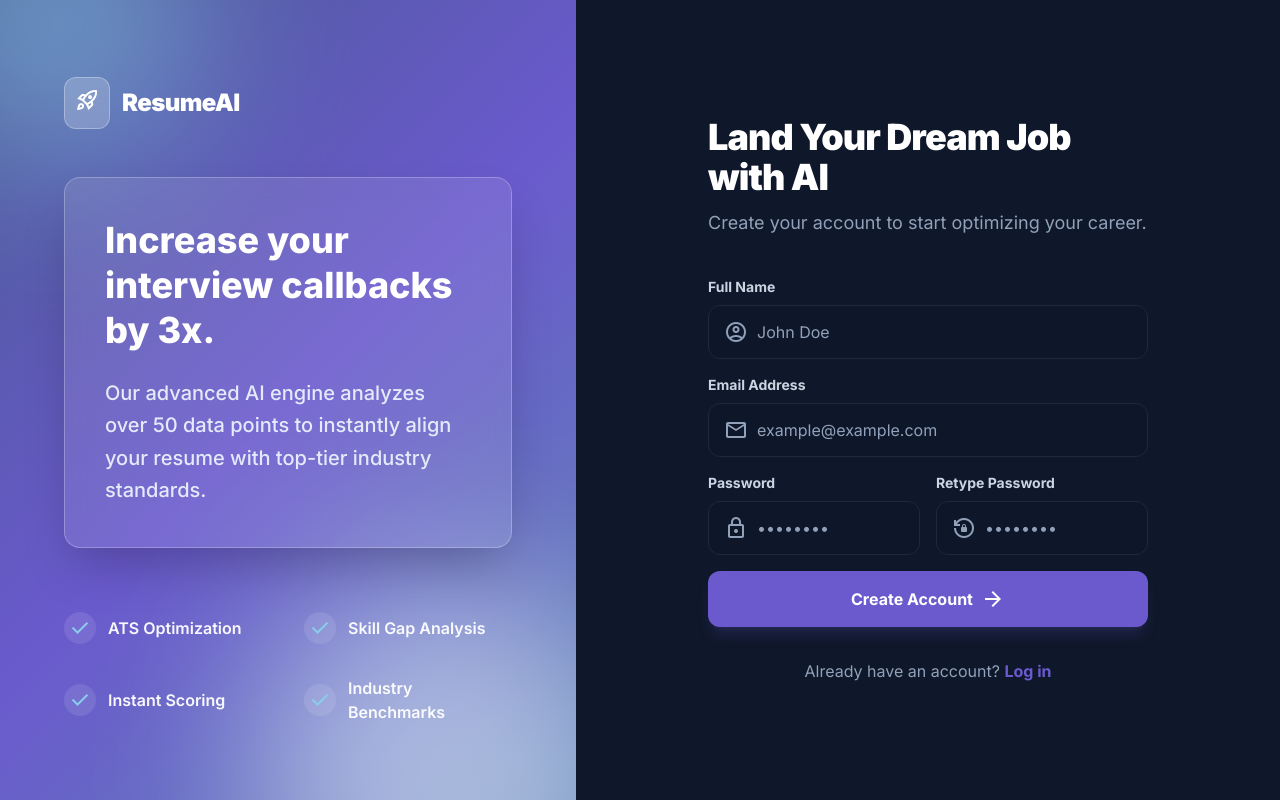
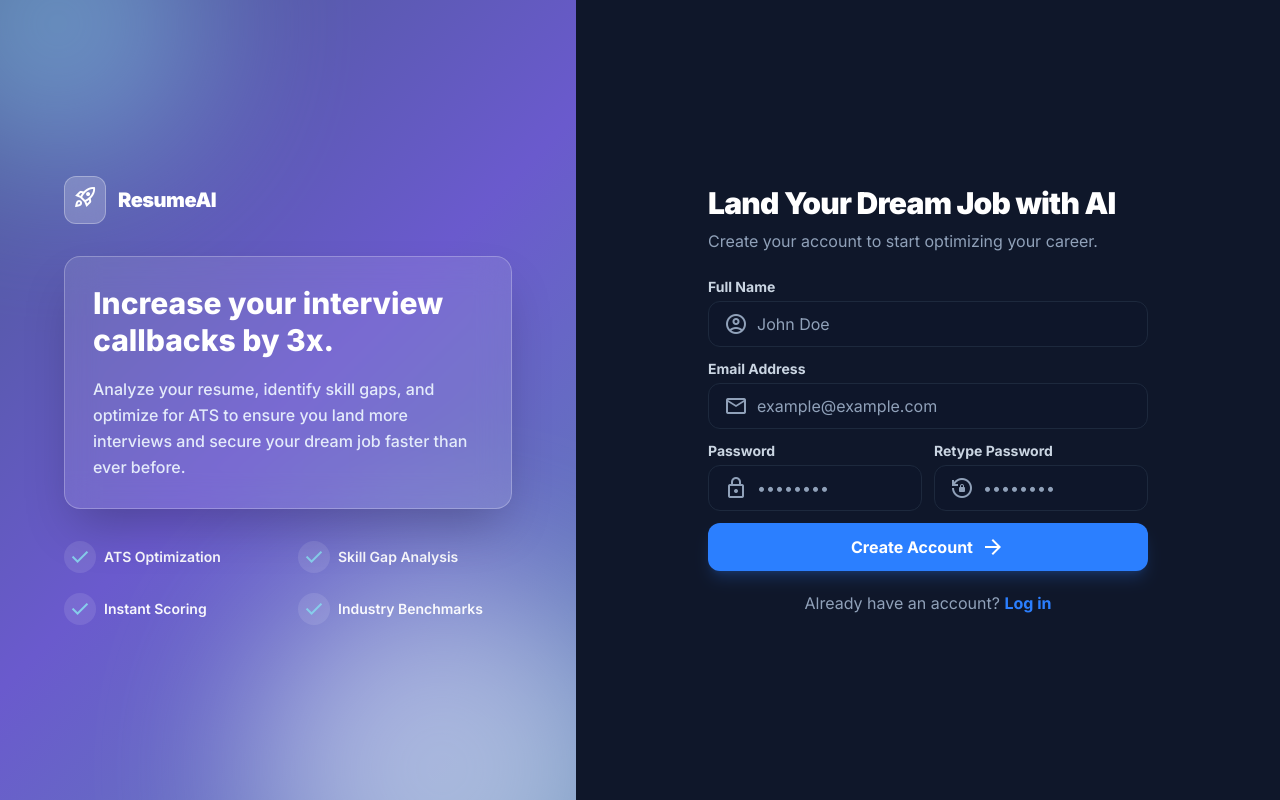
Before and after one commit to PeterSzep/resume-rater, a React (Vite) app in the folder frontend/resume-rater-frontend/: page /register in a window 1280 px wide. Built offline with nearby package versions, Linux system fonts and the light colour scheme; no server answers.

Commit message:
registering errors added

```diff
--- a/frontend/resume-rater-frontend/src/App.tsx
+++ b/frontend/resume-rater-frontend/src/App.tsx
@@ -21,4 +21,4 @@ function App() {
   )
 }
 
-export default App
+export default App;
--- /dev/null
+++ b/frontend/resume-rater-frontend/src/api/index.ts
@@ -0,0 +1 @@
+export const BASE_URL = import.meta.env.VITE_API_URL;
--- a/frontend/resume-rater-frontend/src/api/users.ts
+++ b/frontend/resume-rater-frontend/src/api/users.ts
@@ -1,4 +1,4 @@
-const BASE_URL = import.meta.env.VITE_API_URL;
+import { BASE_URL } from './index';
 
 export async function regsiterUser(name : string, email : string, password : string) {
     const response = await fetch(`${BASE_URL}/accounts/`, {
--- a/frontend/resume-rater-frontend/src/pages/Register.tsx
+++ b/frontend/resume-rater-frontend/src/pages/Register.tsx
@@ -1,156 +1,263 @@
-import { Link } from 'react-router-dom'
-import { regsiterUser } from '../api/users';
+import { Link, useNavigate } from "react-router-dom";
+import { regsiterUser } from "../api/users";
+import { z } from "zod";
+import { useState } from "react";
+import { type FieldErrors } from "../types/userTypes";
+
+const registrationSchema = z.object({
+  name: z
+    .string()
+    .min(5, "Name must be at least 5 characters")
+    .regex(/^[a-zA-Z\s]+$/, "Name can only contain letters and spaces"),
+  email: z.email("Invalid email address"),
+  password: z.string().min(8, "Password must be at least 8 characters"),
+});
+
+
 
 export default function Register() {
-  const handleSubmit = async (e: React.FormEvent<HTMLFormElement>) => {
-    e.preventDefault();
-    const formData = new FormData(e.currentTarget);
-    const name = formData.get('name') as string;
-    const email = formData.get('email') as string;
-    const password = formData.get('password') as string;
+  const navigate = useNavigate();
+
+  const [name, setName] = useState("");
+  const [email, setEmail] = useState("");
+  const [password, setPassword] = useState("");
+  const [retypePassword, setRetypePassword] = useState("");
+  const [errors, setErrors] = useState<FieldErrors>({});
+
+  const handleSubmit = async () => {
+    const newErrors: FieldErrors = {};
+
+    const validation = registrationSchema.safeParse({ name, email, password });
+    if (!validation.success) {
+      const fieldErrors = validation.error.flatten().fieldErrors;
+      if (fieldErrors.name?.[0]) newErrors.name = fieldErrors.name[0];
+      if (fieldErrors.email?.[0]) newErrors.email = fieldErrors.email[0];
+      if (fieldErrors.password?.[0]) newErrors.password = fieldErrors.password[0];
+    }
+
+    if (password !== retypePassword) {
+      newErrors.retypePassword = "Passwords do not match";
+    }
+
+    if (Object.keys(newErrors).length > 0) {
+      setErrors(newErrors);
+      return;
+    }
+
+    setErrors({});
     try {
       const result = await regsiterUser(name, email, password);
-      console.log('Registration successful:', result);
+      if (result) {
+        navigate("/");
+      }
     } catch (error) {
-      console.error('Registration failed:', error);
+      console.error("Registration failed:", error);
     }
   };
 
   return (
     <div className="relative flex min-h-screen w-full flex-col lg:flex-row font-display bg-alice-blue dark:bg-background-dark text-slate-900 dark:text-white overflow-x-hidden">
-
-      <div className="relative hidden lg:flex w-full lg:w-[45%] gradient-bg flex-col items-center justify-center p-12 overflow-hidden">
+      <div className="relative hidden lg:flex w-full lg:w-[45%] gradient-bg flex-col items-center justify-center p-8 overflow-hidden">
         <div className="abstract-shape bg-sky-blue w-72 h-72 top-[-15%] left-[-15%] rounded-full" />
         <div className="abstract-shape bg-alice-blue w-96 h-96 bottom-[-20%] right-[-10%] rounded-full" />
 
         <div className="z-10 w-full max-w-md">
-          <div className="mb-12 flex items-center gap-3">
-            <div className="bg-white/20 backdrop-blur-md p-2.5 rounded-xl border border-white/30">
-              <span className="material-symbols-outlined text-white text-3xl">rocket_launch</span>
+          <div className="mb-8 flex items-center gap-3">
+            <div className="bg-white/20 backdrop-blur-md p-2 rounded-xl border border-white/30">
+              <span className="material-symbols-outlined text-white text-2xl">
+                rocket_launch
+              </span>
             </div>
-            <h2 className="text-white text-2xl font-black tracking-tight">ResumeAI</h2>
+            <h2 className="text-white text-xl font-black tracking-tight">
+              ResumeAI
+            </h2>
           </div>
 
-          <div className="glass-card rounded-2xl p-10 shadow-2xl">
-            <h3 className="text-white text-4xl font-extrabold leading-tight mb-6">
+          <div className="glass-card rounded-2xl p-7 shadow-2xl">
+            <h3 className="text-white text-3xl font-extrabold leading-tight mb-4">
               Increase your interview callbacks by 3x.
             </h3>
-            <p className="text-alice-blue/90 text-xl leading-relaxed font-medium">
-              Our advanced AI engine analyzes over 50 data points to instantly align your resume with top-tier industry standards.
+            <p className="text-alice-blue/90 text-base leading-relaxed font-medium">
+              Analyze your resume, identify skill gaps, and optimize for ATS to
+              ensure you land more interviews and secure your dream job faster
+              than ever before.
             </p>
           </div>
 
-          <div className="mt-16 grid grid-cols-2 gap-8">
-            {['ATS Optimization', 'Skill Gap Analysis', 'Instant Scoring', 'Industry Benchmarks'].map((feature) => (
-              <div key={feature} className="flex items-center gap-3 text-white/95">
-                <span className="material-symbols-outlined text-sky-blue bg-white/10 p-1 rounded-full text-sm">check</span>
-                <span className="text-base font-semibold">{feature}</span>
+          <div className="mt-8 grid grid-cols-2 gap-5">
+            {[
+              "ATS Optimization",
+              "Skill Gap Analysis",
+              "Instant Scoring",
+              "Industry Benchmarks",
+            ].map((feature) => (
+              <div key={feature} className="flex items-center gap-2 text-white/95">
+                <span className="material-symbols-outlined text-sky-blue bg-white/10 p-1 rounded-full text-sm">
+                  check
+                </span>
+                <span className="text-sm font-semibold">{feature}</span>
               </div>
             ))}
           </div>
         </div>
       </div>
 
-      <div className="relative flex flex-1 flex-col items-center justify-center p-6 sm:p-12 md:p-16 bg-white dark:bg-background-dark">
-
-        <div className="lg:hidden absolute top-8 left-8 flex items-center gap-2">
-          <span className="material-symbols-outlined text-slate-blue text-2xl">rocket_launch</span>
-          <span className="text-xl font-black text-slate-900 dark:text-white">ResumeAI</span>
+      <div className="relative flex flex-1 flex-col items-center justify-center p-6 sm:p-8 bg-white dark:bg-background-dark">
+        <div className="lg:hidden absolute top-6 left-6 flex items-center gap-2">
+          <span className="material-symbols-outlined text-blue-500 text-2xl">
+            rocket_launch
+          </span>
+          <span className="text-xl font-black text-slate-900 dark:text-white">
+            ResumeAI
+          </span>
         </div>
 
         <div className="w-full max-w-[440px]">
-          <div className="mb-10 text-center lg:text-left">
-            <h1 className="text-3xl font-black tracking-tight text-slate-800 dark:text-white sm:text-4xl mb-3">
+          <div className="mb-6 text-center lg:text-left">
+            <h1 className="text-2xl font-black tracking-tight text-slate-800 dark:text-white sm:text-3xl mb-2">
               Land Your Dream Job with AI
             </h1>
-            <p className="text-slate-500 dark:text-slate-400 text-lg">
+            <p className="text-slate-500 dark:text-slate-400 text-base">
               Create your account to start optimizing your career.
             </p>
           </div>
 
-          <form className="space-y-4" onSubmit={handleSubmit}>
+          <form className="space-y-3" action={handleSubmit}>
             <div>
-              <label className="block text-sm font-bold text-slate-700 dark:text-slate-300 mb-2" htmlFor="name">
+              <label
+                className="block text-sm font-bold text-slate-700 dark:text-slate-300 mb-1"
+                htmlFor="name"
+              >
                 Full Name
               </label>
               <div className="relative">
-                <span className="material-symbols-outlined absolute left-4 top-1/2 -translate-y-1/2 text-slate-400 text-xl">account_circle</span>
+                <span className="material-symbols-outlined absolute left-4 top-1/2 -translate-y-1/2 text-slate-400 text-xl">
+                  account_circle
+                </span>
                 <input
                   id="name"
                   name="name"
                   type="text"
                   placeholder="John Doe"
-                  className="w-full bg-slate-50 dark:bg-slate-900/50 border border-slate-200 dark:border-slate-800 rounded-xl py-3.5 pl-12 pr-4 text-slate-900 dark:text-white focus:ring-2 focus:ring-slate-blue focus:border-transparent outline-none transition-all placeholder:text-slate-400"
+                  value={name}
+                  onChange={(e) => {
+                    setName(e.target.value);
+                    if (errors.name) setErrors((prev) => ({ ...prev, name: undefined }));
+                  }}
+                  className={`w-full bg-slate-50 dark:bg-slate-900/50 border rounded-xl py-2.5 pl-12 pr-4 text-slate-900 dark:text-white focus:ring-2 focus:ring-blue-500 focus:border-transparent outline-none transition-all placeholder:text-slate-400 ${errors.name ? "border-red-400" : "border-slate-200 dark:border-slate-800"}`}
                 />
               </div>
+              {errors.name && (
+                <p className="text-red-500 text-xs mt-1">{errors.name}</p>
+              )}
             </div>
 
             <div>
-              <label className="block text-sm font-bold text-slate-700 dark:text-slate-300 mb-2" htmlFor="email">
+              <label
+                className="block text-sm font-bold text-slate-700 dark:text-slate-300 mb-1"
+                htmlFor="email"
+              >
                 Email Address
               </label>
               <div className="relative">
-                <span className="material-symbols-outlined absolute left-4 top-1/2 -translate-y-1/2 text-slate-400 text-xl">mail</span>
+                <span className="material-symbols-outlined absolute left-4 top-1/2 -translate-y-1/2 text-slate-400 text-xl">
+                  mail
+                </span>
                 <input
                   id="email"
                   name="email"
-                  type="email"
+                  type="text"
                   placeholder="example@example.com"
-                  className="w-full bg-slate-50 dark:bg-slate-900/50 border border-slate-200 dark:border-slate-800 rounded-xl py-3.5 pl-12 pr-4 text-slate-900 dark:text-white focus:ring-2 focus:ring-slate-blue focus:border-transparent outline-none transition-all placeholder:text-slate-400"
+                  value={email}
+                  onChange={(e) => {
+                    setEmail(e.target.value);
+                    if (errors.email) setErrors((prev) => ({ ...prev, email: undefined }));
+                  }}
+                  className={`w-full bg-slate-50 dark:bg-slate-900/50 border rounded-xl py-2.5 pl-12 pr-4 text-slate-900 dark:text-white focus:ring-2 focus:ring-blue-500 focus:border-transparent outline-none transition-all placeholder:text-slate-400 ${errors.email ? "border-red-400" : "border-slate-200 dark:border-slate-800"}`}
                 />
               </div>
+              {errors.email && (
+                <p className="text-red-500 text-xs mt-1">{errors.email}</p>
+              )}
             </div>
 
-            <div className="grid grid-cols-1 sm:grid-cols-2 gap-4">
+            <div className="grid grid-cols-1 sm:grid-cols-2 gap-3">
               <div>
-                <label className="block text-sm font-bold text-slate-700 dark:text-slate-300 mb-2" htmlFor="password">
+                <label
+                  className="block text-sm font-bold text-slate-700 dark:text-slate-300 mb-1"
+                  htmlFor="password"
+                >
                   Password
                 </label>
                 <div className="relative">
-                  <span className="material-symbols-outlined absolute left-4 top-1/2 -translate-y-1/2 text-slate-400 text-xl">lock</span>
+                  <span className="material-symbols-outlined absolute left-4 top-1/2 -translate-y-1/2 text-slate-400 text-xl">
+                    lock
+                  </span>
                   <input
                     id="password"
                     name="password"
                     type="password"
                     placeholder="••••••••"
-                    className="w-full bg-slate-50 dark:bg-slate-900/50 border border-slate-200 dark:border-slate-800 rounded-xl py-3.5 pl-12 pr-4 text-slate-900 dark:text-white focus:ring-2 focus:ring-slate-blue focus:border-transparent outline-none transition-all placeholder:text-slate-400"
+                    value={password}
+                    onChange={(e) => {
+                      setPassword(e.target.value);
+                      if (errors.password) setErrors((prev) => ({ ...prev, password: undefined }));
+                    }}
+                    className={`w-full bg-slate-50 dark:bg-slate-900/50 border rounded-xl py-2.5 pl-12 pr-4 text-slate-900 dark:text-white focus:ring-2 focus:ring-blue-500 focus:border-transparent outline-none transition-all placeholder:text-slate-400 ${errors.password ? "border-red-400" : "border-slate-200 dark:border-slate-800"}`}
                   />
                 </div>
+                {errors.password && (
+                  <p className="text-red-500 text-xs mt-1">{errors.password}</p>
+                )}
               </div>
               <div>
-                <label className="block text-sm font-bold text-slate-700 dark:text-slate-300 mb-2" htmlFor="retype-password">
+                <label
+                  className="block text-sm font-bold text-slate-700 dark:text-slate-300 mb-1"
+                  htmlFor="retype-password"
+                >
                   Retype Password
                 </label>
                 <div className="relative">
-                  <span className="material-symbols-outlined absolute left-4 top-1/2 -translate-y-1/2 text-slate-400 text-xl">lock_reset</span>
+                  <span className="material-symbols-outlined absolute left-4 top-1/2 -translate-y-1/2 text-slate-400 text-xl">
+                    lock_reset
+                  </span>
                   <input
                     id="retype-password"
                     type="password"
                     placeholder="••••••••"
-                    className="w-full bg-slate-50 dark:bg-slate-900/50 border border-slate-200 dark:border-slate-800 rounded-xl py-3.5 pl-12 pr-4 text-slate-900 dark:text-white focus:ring-2 focus:ring-slate-blue focus:border-transparent outline-none transition-all placeholder:text-slate-400"
+                    value={retypePassword}
+                    onChange={(e) => {
+                      setRetypePassword(e.target.value);
+                      if (errors.retypePassword) setErrors((prev) => ({ ...prev, retypePassword: undefined }));
+                    }}
+                    className={`w-full bg-slate-50 dark:bg-slate-900/50 border rounded-xl py-2.5 pl-12 pr-4 text-slate-900 dark:text-white focus:ring-2 focus:ring-blue-500 focus:border-transparent outline-none transition-all placeholder:text-slate-400 ${errors.retypePassword ? "border-red-400" : "border-slate-200 dark:border-slate-800"}`}
                   />
                 </div>
+                {errors.retypePassword && (
+                  <p className="text-red-500 text-xs mt-1">{errors.retypePassword}</p>
+                )}
               </div>
             </div>
 
-
             <button
               type="submit"
-              className="w-full bg-slate-blue hover:bg-slate-blue/90 text-white font-bold py-4 rounded-xl shadow-lg shadow-slate-blue/20 transition-all active:scale-[0.98] flex items-center justify-center gap-2 mt-2"
+              className="w-full bg-blue-500 hover:bg-blue-600 text-white font-bold py-3 rounded-xl shadow-lg shadow-blue-500/20 transition-all active:scale-[0.98] flex items-center justify-center gap-2 mt-1"
             >
               Create Account
-              <span className="material-symbols-outlined text-xl">arrow_forward</span>
+              <span className="material-symbols-outlined text-xl">
+                arrow_forward
+              </span>
             </button>
           </form>
 
-          <p className="mt-8 text-center text-slate-600 dark:text-slate-400">
-            Already have an account?{' '}
-            <Link to="/login" className="text-slate-blue font-bold hover:underline">
+          <p className="mt-5 text-center text-slate-600 dark:text-slate-400">
+            Already have an account?{" "}
+            <Link to="/login" className="text-blue-500 font-bold hover:underline">
               Log in
             </Link>
           </p>
         </div>
       </div>
     </div>
-  )
+  );
 }
--- /dev/null
+++ b/frontend/resume-rater-frontend/src/types/userTypes.ts
@@ -0,0 +1,6 @@
+export type FieldErrors = {
+  name?: string;
+  email?: string;
+  password?: string;
+  retypePassword?: string;
+};
```
